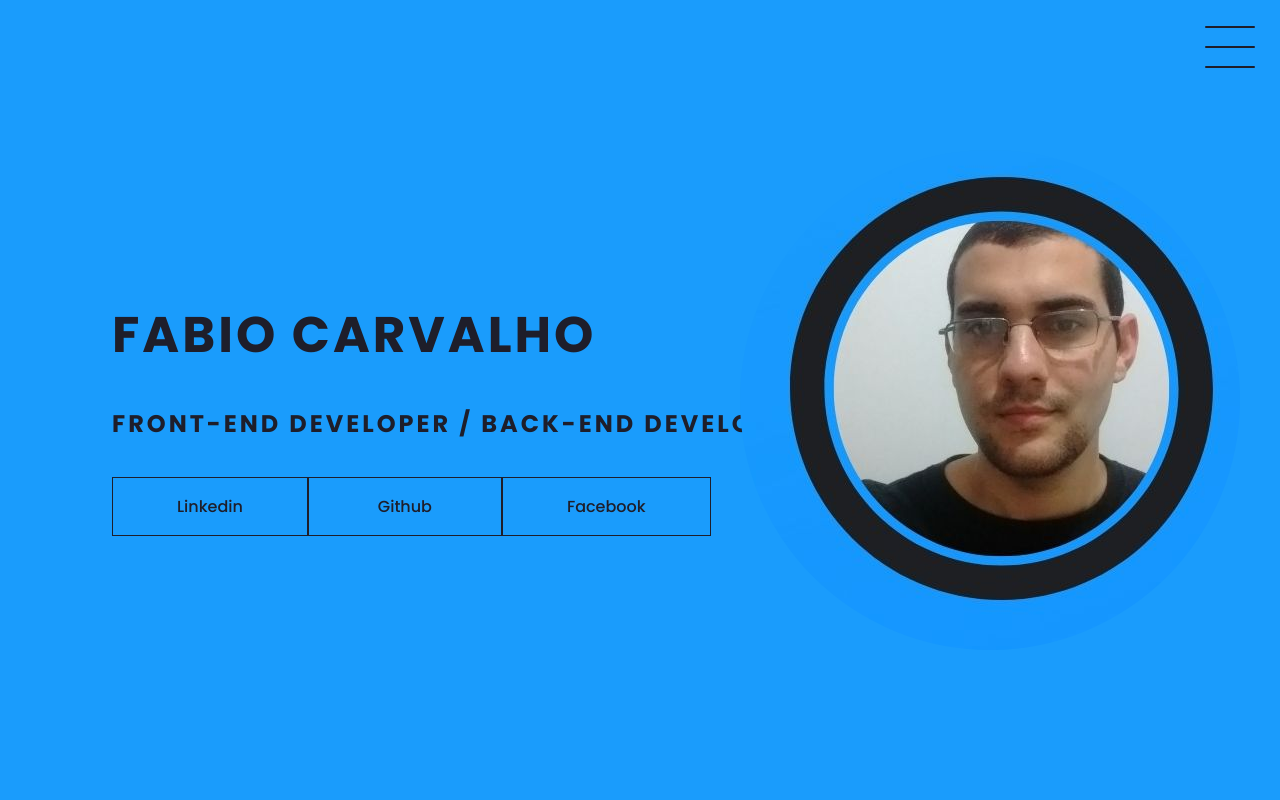
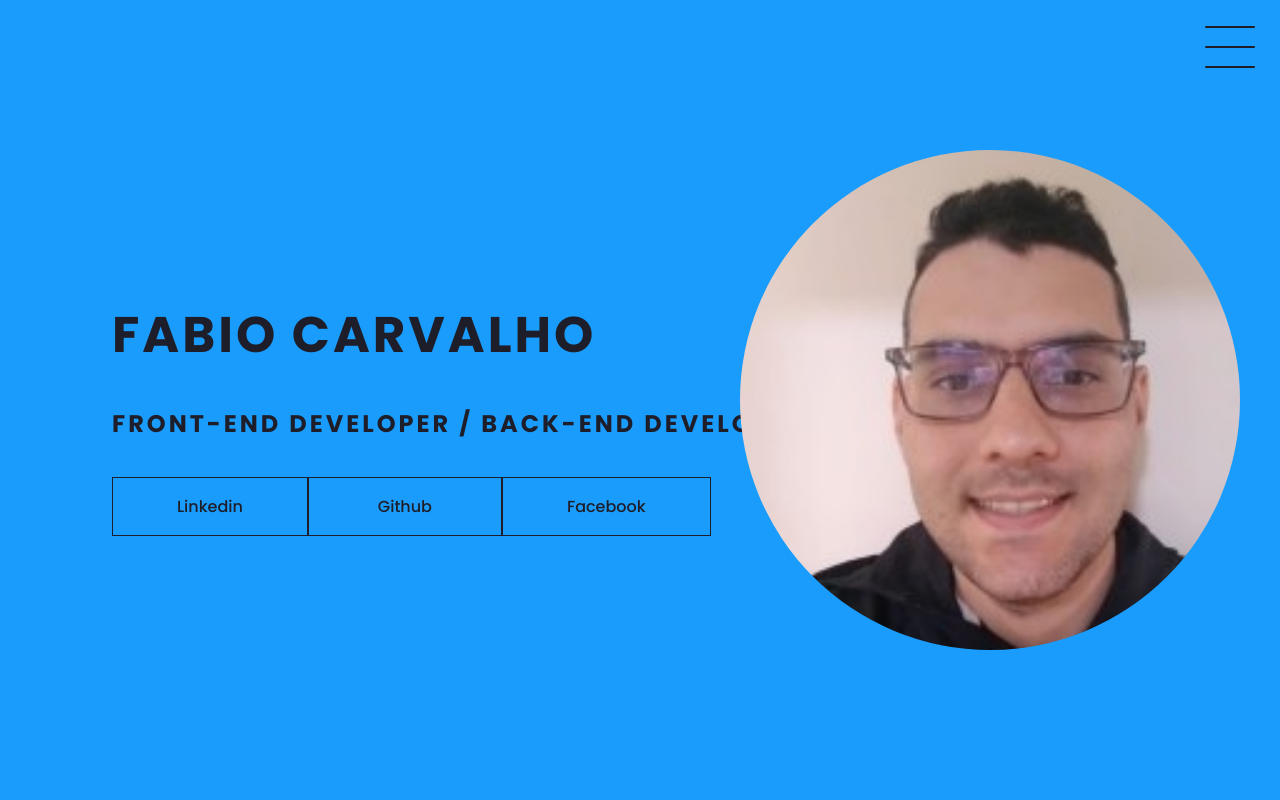
Before and after one commit to Fsc2604/Portf-lio, a plain HTML site: page index.html in a window 1280 px wide. Shown: the top 800 px of the page. Drawn offline with Linux system fonts and the light colour scheme.

Commit message:
Update index.html

```diff
--- a/index.html
+++ b/index.html
@@ -10,7 +10,7 @@
     <header class="header-container">
       <img
         id="imagem"
-        src="/imagens/fabio11.jpg"
+        src="/imagens/fabio2.jpg"
         height="500px"
         width="500px"
       />
```
